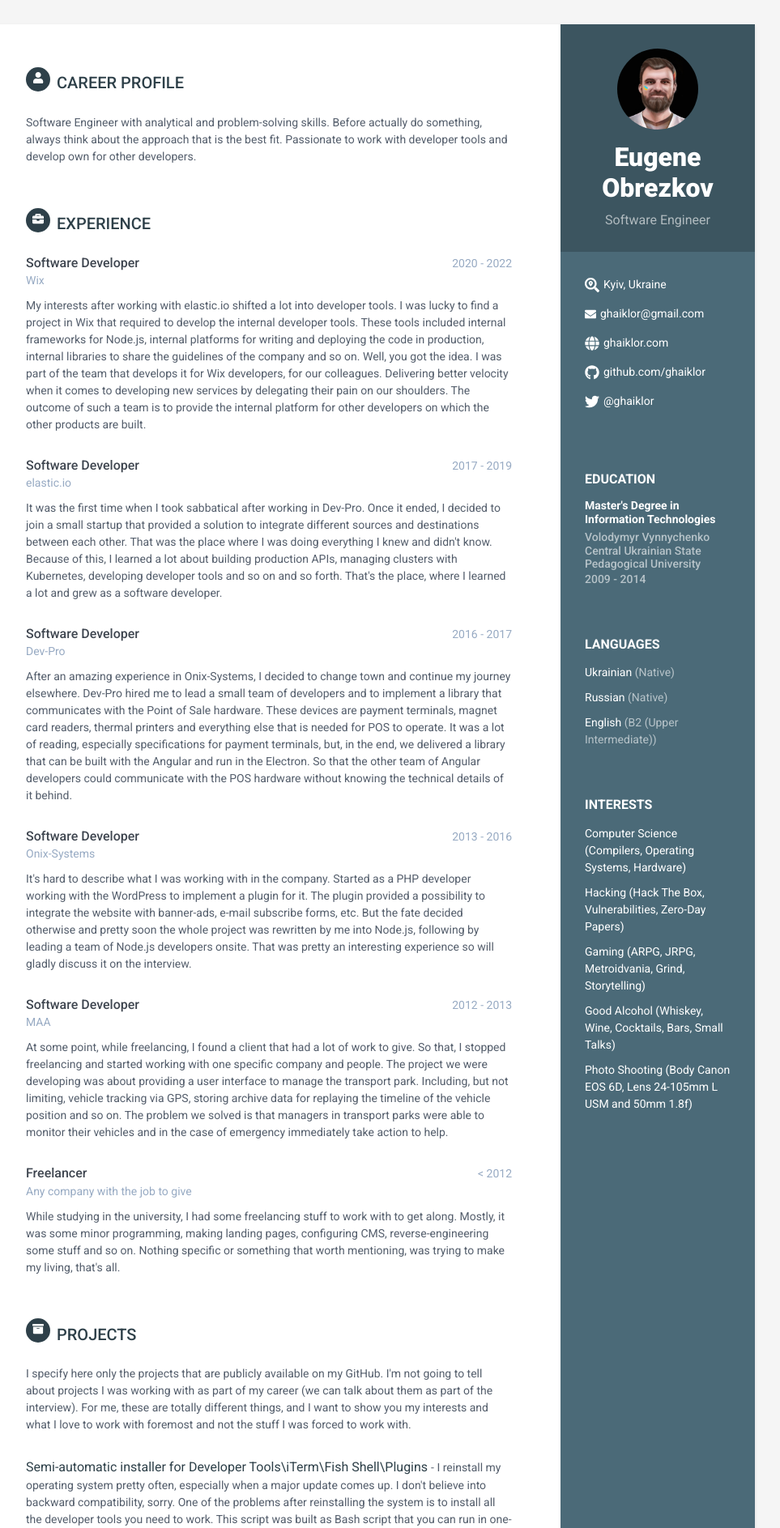
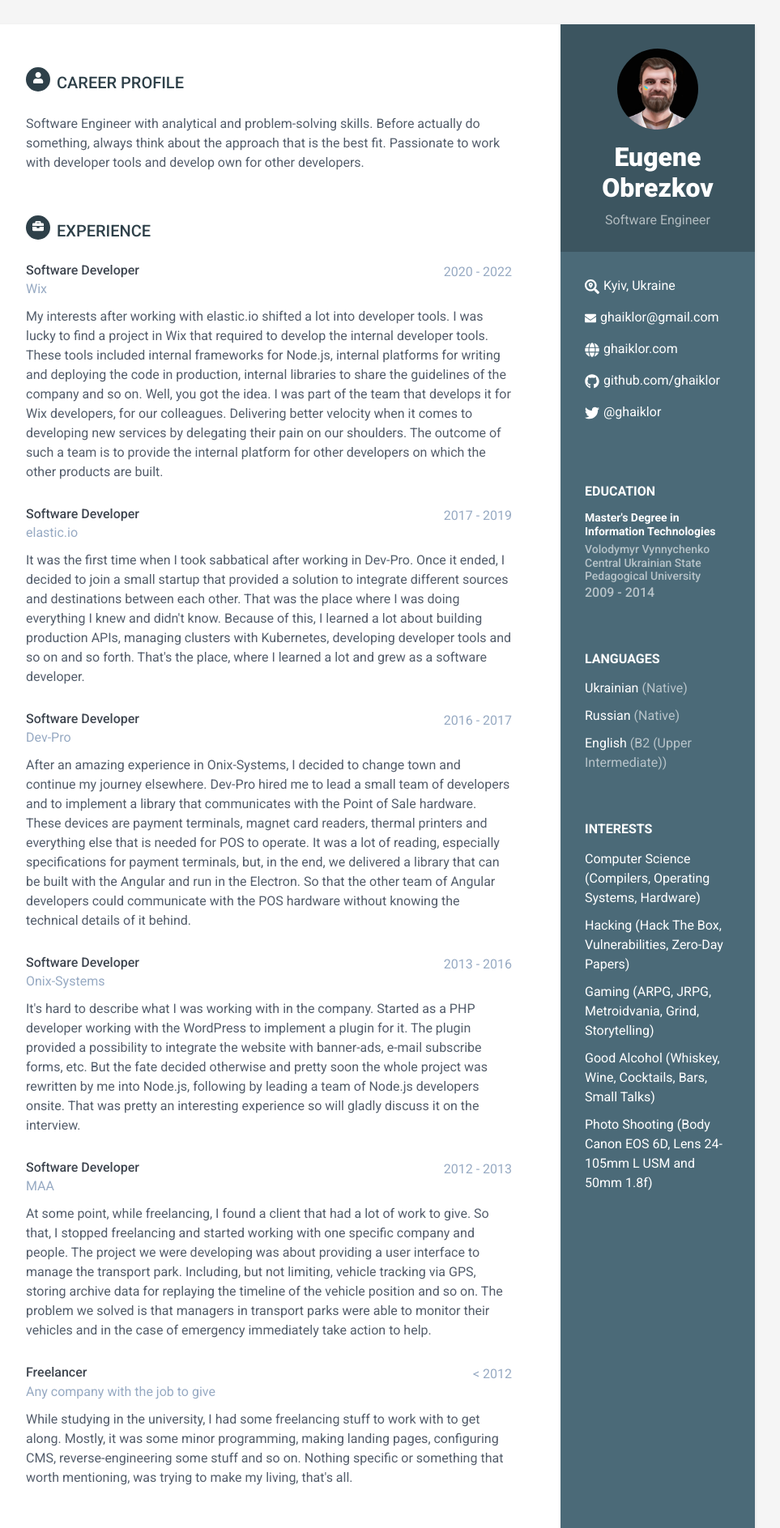
Before and after one commit to ghaiklor/cv.ghaiklor.com, a Jekyll site: the page built from index.html, in a window 1280 px wide. Shown: the top 1887 px of the page at 81% size, without its empty margins (188-1151 px from the left). Built offline with Jekyll 4.4.1, drawn with Linux system fonts in a browser that asks for light colours.

Commit message:
[style]: increase body font-size to 16px

```diff
--- a/assets/css/orbit.css
+++ b/assets/css/orbit.css
@@ -11,7 +11,7 @@ body {
   font-family: 'Roboto', sans-serif;
   color: #545E6C;
   background: #f5f5f5;
-  font-size: 14px;
+  font-size: 16px;
   -webkit-font-smoothing: antialiased;
   -moz-osx-font-smoothing: grayscale;
 }
@@ -319,14 +319,17 @@ p {
     position: static;
     width: inherit;
   }
+
   .main-wrapper {
     padding: 30px;
   }
+
   .main-wrapper .time {
     position: static;
     display: block;
     margin-top: 5px;
   }
+
   .main-wrapper .upper-row {
     margin-bottom: 0;
   }
@@ -334,7 +337,7 @@ p {
 
 @media (min-width: 992px) {
   .skillset .level-title {
-    display: inline-block;
+    display: block;
     float: left;
     width: 30%;
     margin-bottom: 0;
```
